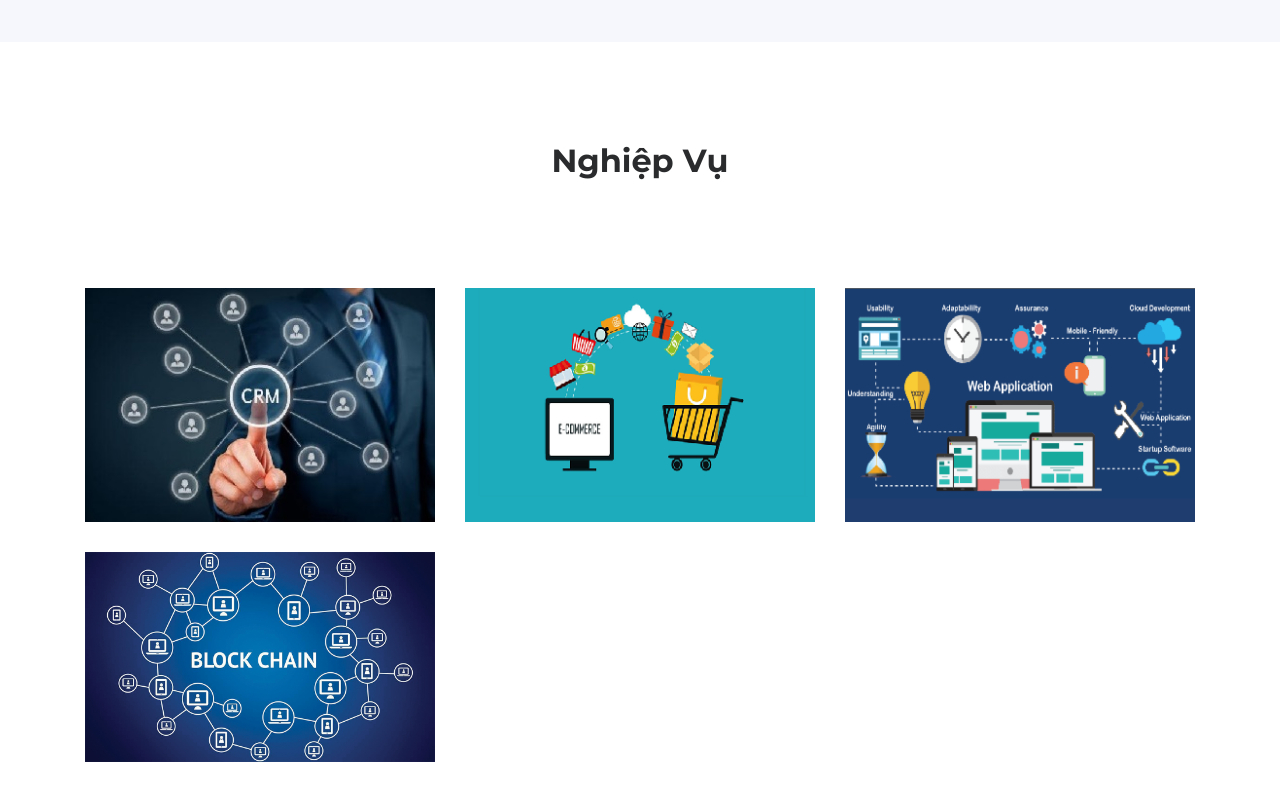
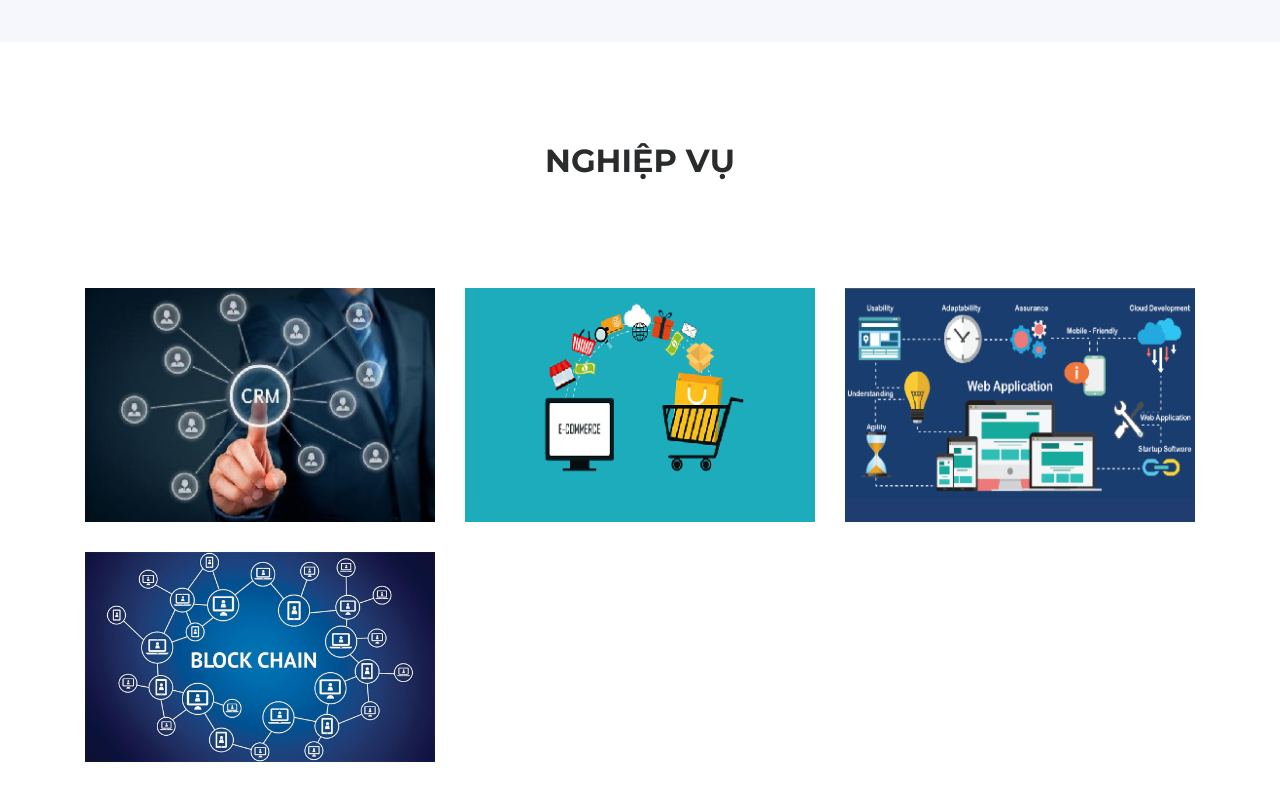
Before and after one commit to trungnm03/cv, a plain HTML site: page vi.html in a window 1280 px wide. Shown: the part 1868-2668 px from the top of the page. Drawn offline with Linux system fonts and the light colour scheme; files whose address does not match are found by name.

Commit message:
update code

```diff
--- a/vi.html
+++ b/vi.html
@@ -268,7 +268,7 @@
     	<div class="row justify-content-center">
             <div class="col-xl-6 col-lg-7 col-md-9 text-center">
                 <div class="heading_s1 animation" data-animation="fadeInUp" data-animation-delay="0.02s">
-                    <h2>Nghiệp vụ</h2>
+                    <h2>NGHIỆP VỤ</h2>
                 </div>
             </div>
         </div>
```
Also changed, not shown: 2 other files.
